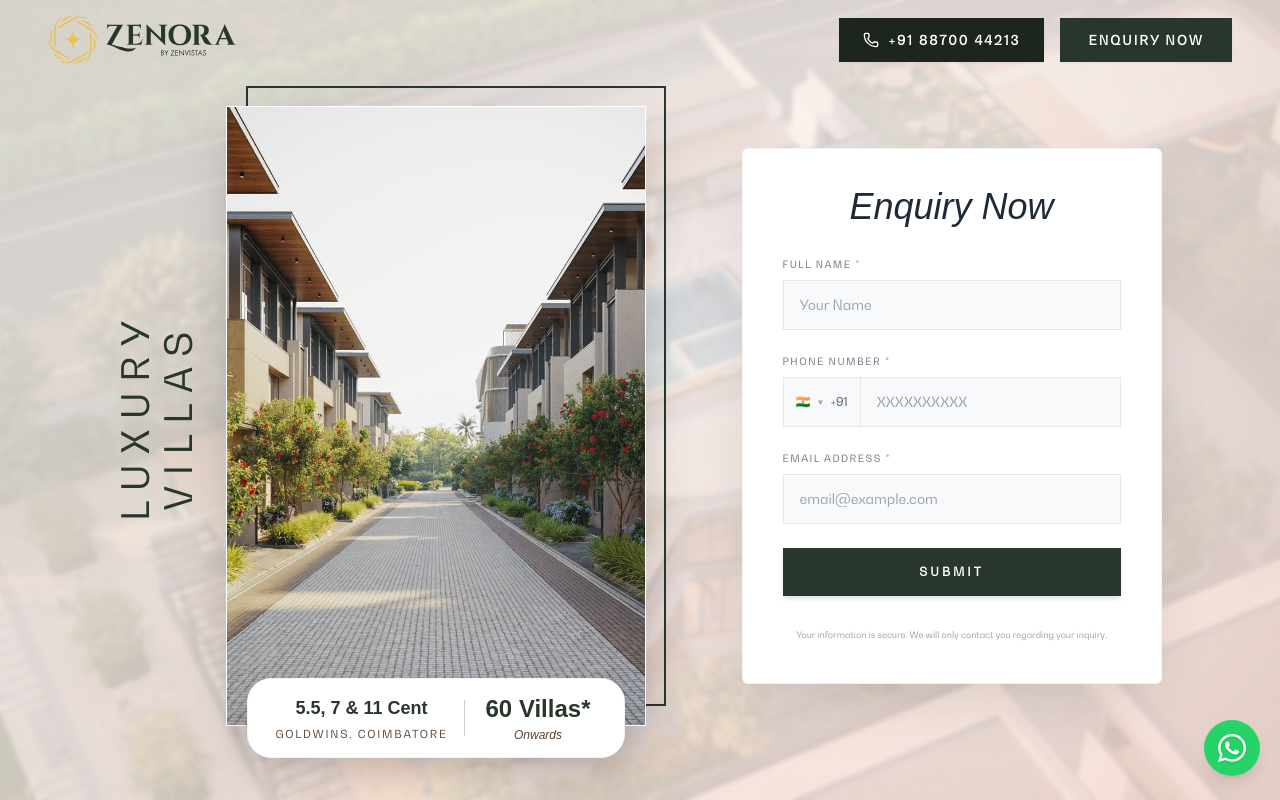
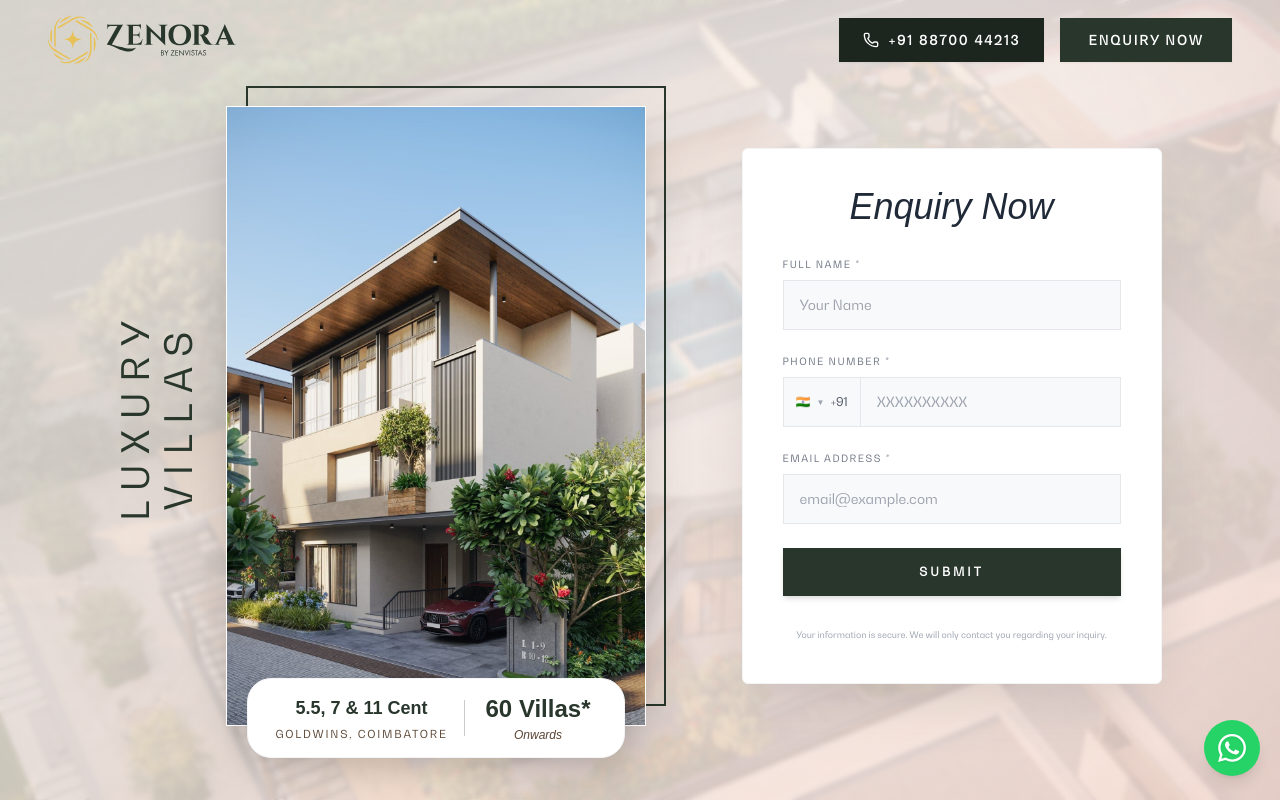
Before and after one commit to Britojaison/zenora_perfomace2, a Next.js app: page / in a window 1280 px wide. Shown: the top 800 px of the page. Built offline with nearby package versions, Linux system fonts and the light colour scheme; a web font is replaced by a local one.

Commit message:
refactor: update Hero component image source and alt text

```diff
--- a/src/components/sections/Hero.tsx
+++ b/src/components/sections/Hero.tsx
@@ -76,8 +76,8 @@ export default function Hero(props: HeroProps) {
                 {/* Main Photo */}
                 <div className="relative w-full h-full rounded-none overflow-hidden shadow-2xl z-10 border border-white">
                   <Image
-                    src="/images/street-view.jpg"
-                    alt="Zenora luxury villa community in Goldwins, Coimbatore"
+                    src="/images/7-cent-side.jpg"
+                    alt="Zenora luxury villa architecture in Goldwins, Coimbatore"
                     fill
                     priority
                     sizes="(max-width: 768px) 100vw, 50vw"
```
